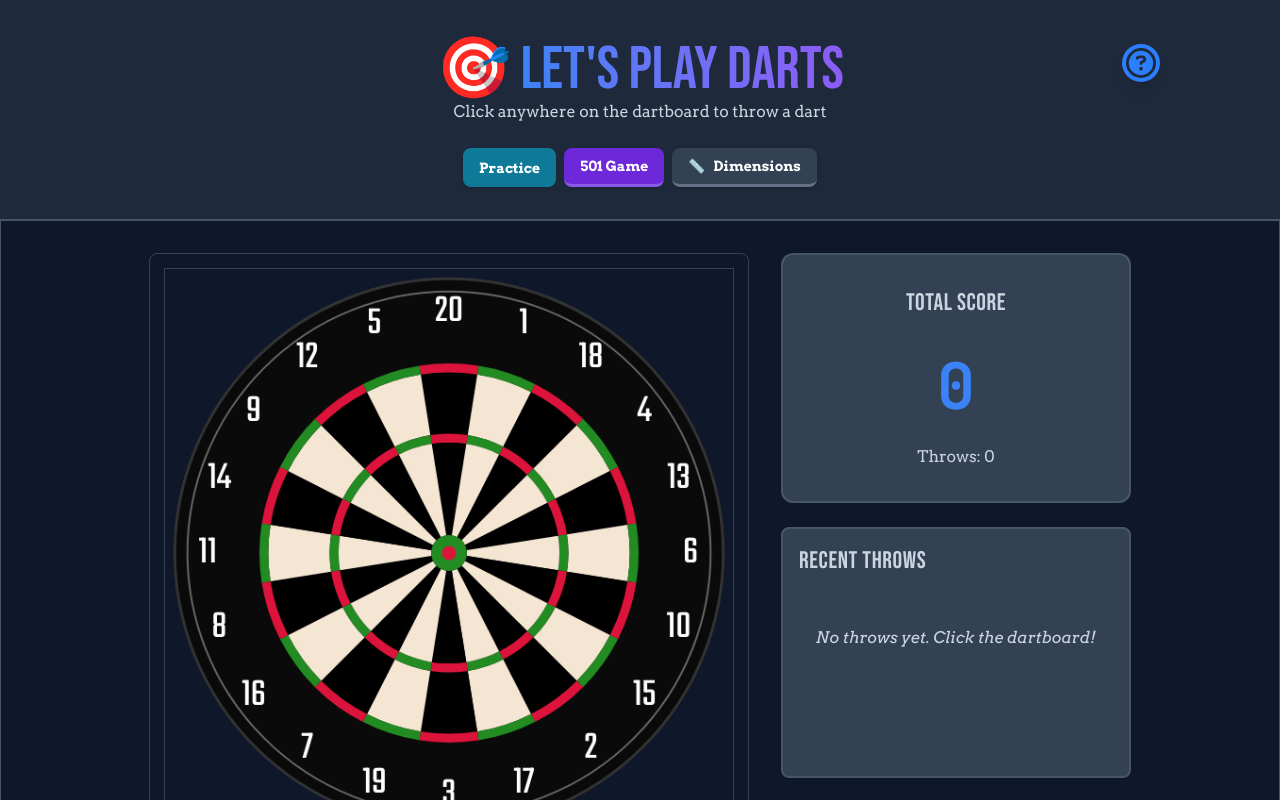
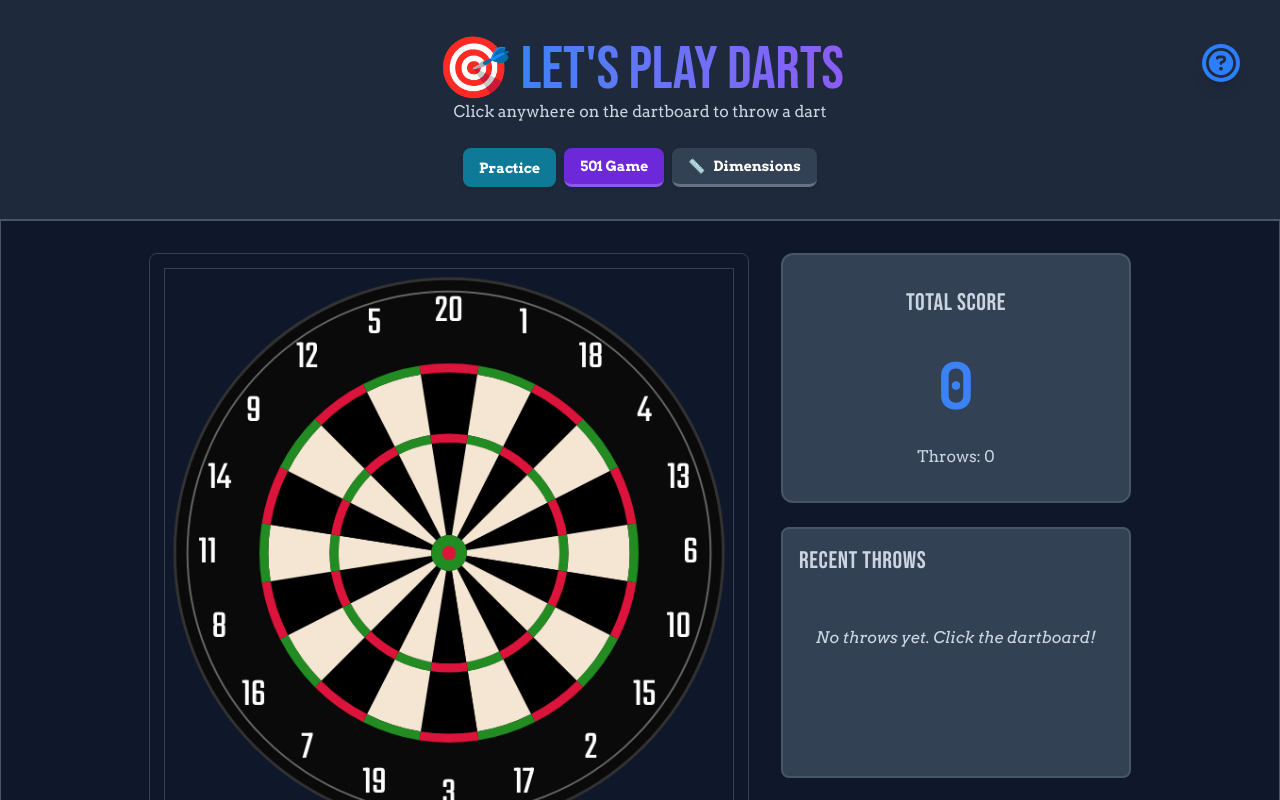
Before and after one commit to danielzigo/interactive-dartboard, a React (Vite) app: page / in a window 1280 px wide. Shown: the top 800 px of the page. Built offline with nearby package versions, Linux system fonts and the light colour scheme.

Commit message:
fix(ui): improve about/info panel and button positioning on ultrawide screens

```diff
--- a/src/components/DartboardInfo.tsx
+++ b/src/components/DartboardInfo.tsx
@@ -38,7 +38,7 @@ export function DartboardInfo({ isOpen, onClose }: DartboardInfoProps) {
                 stiffness: 200,
                 duration: 0.5,
               }}
-              className="fixed xl:absolute top-0 right-0 w-full sm:w-[500px] h-screen xl:min-h-screen bg-[#232329] border-l-4 border-(--border) z-50 shadow-2xl overflow-y-auto"
+              className="fixed xl:absolute top-0 right-0 w-full sm:w-[500px] xl:right-[calc((100vw-1280px)/2)] h-screen xl:min-h-screen bg-[#232329] border-l-4 border-(--border) z-50 shadow-2xl overflow-y-auto"
             >
               {/* Close button */}
               <motion.button
--- a/src/components/Header.tsx
+++ b/src/components/Header.tsx
@@ -13,7 +13,7 @@ interface HeaderProps {
 
 export function Header({ icon, title, subtitle, actions, onInfoToggle, isInfoOpen }: HeaderProps) {
   return (
-    <header className="app-header">
+    <header className="app-header relative">
       <div>
         <h1 className="mb-2 md:mb-0 font-heading text-4xl md:text-6xl">
           {' '}
@@ -25,7 +25,7 @@ export function Header({ icon, title, subtitle, actions, onInfoToggle, isInfoOpe
             data-tooltip-id="info-tooltip"
             data-tooltip-content="About"
             onClick={onInfoToggle}
-            className="absolute top-6 right-4 sm:top-11 sm:right-10 xl:right-30 z-60 p-1 rounded-full bg-blue-500 transition-all duration-50 shadow-lg hover:cursor-pointer
+            className="absolute top-6 right-4 sm:top-11 sm:right-10 z-60 p-1 rounded-full bg-blue-500 transition-all duration-50 shadow-lg hover:cursor-pointer
             group focus-visible:outline-2 focus-visible:outline-gray-300 focus-visible:outline-offset-2"
             whileHover={{ scale: 1.1 }}
             whileTap={{ scale: 0.95 }}
```
